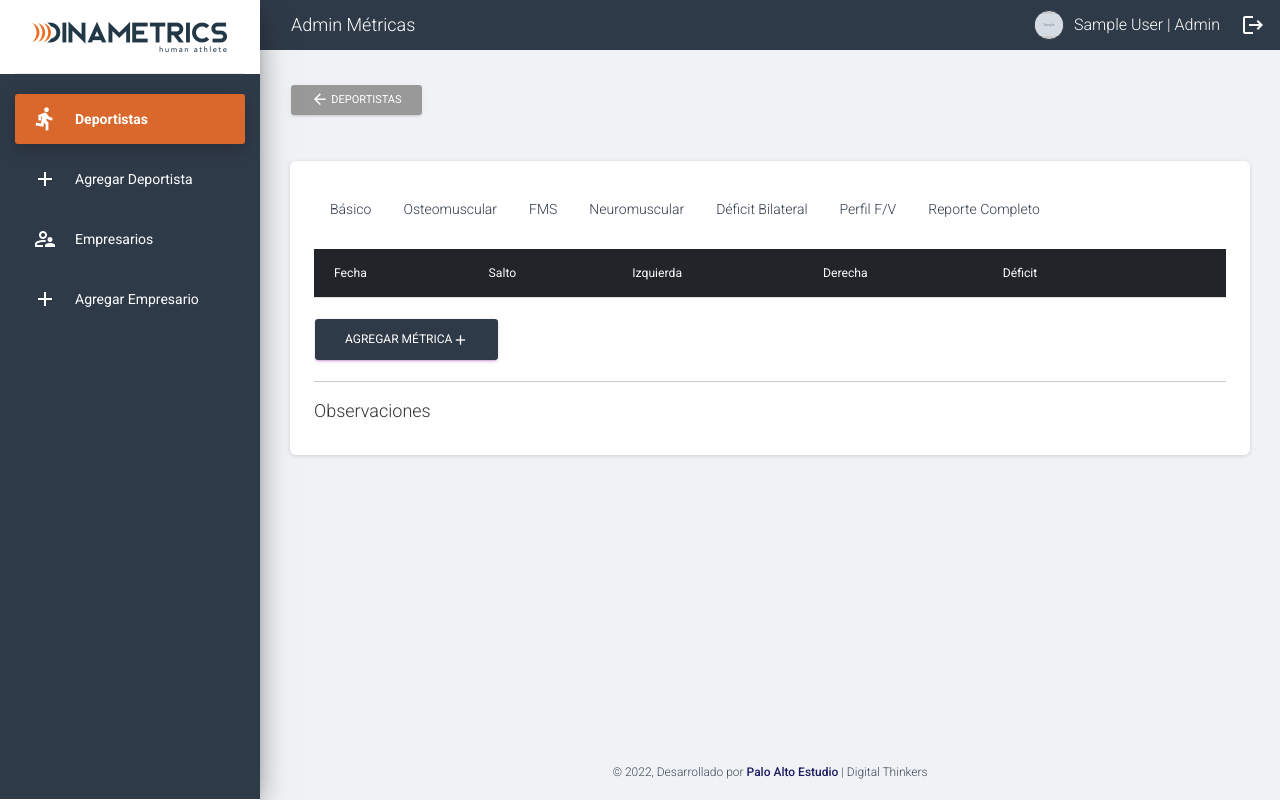
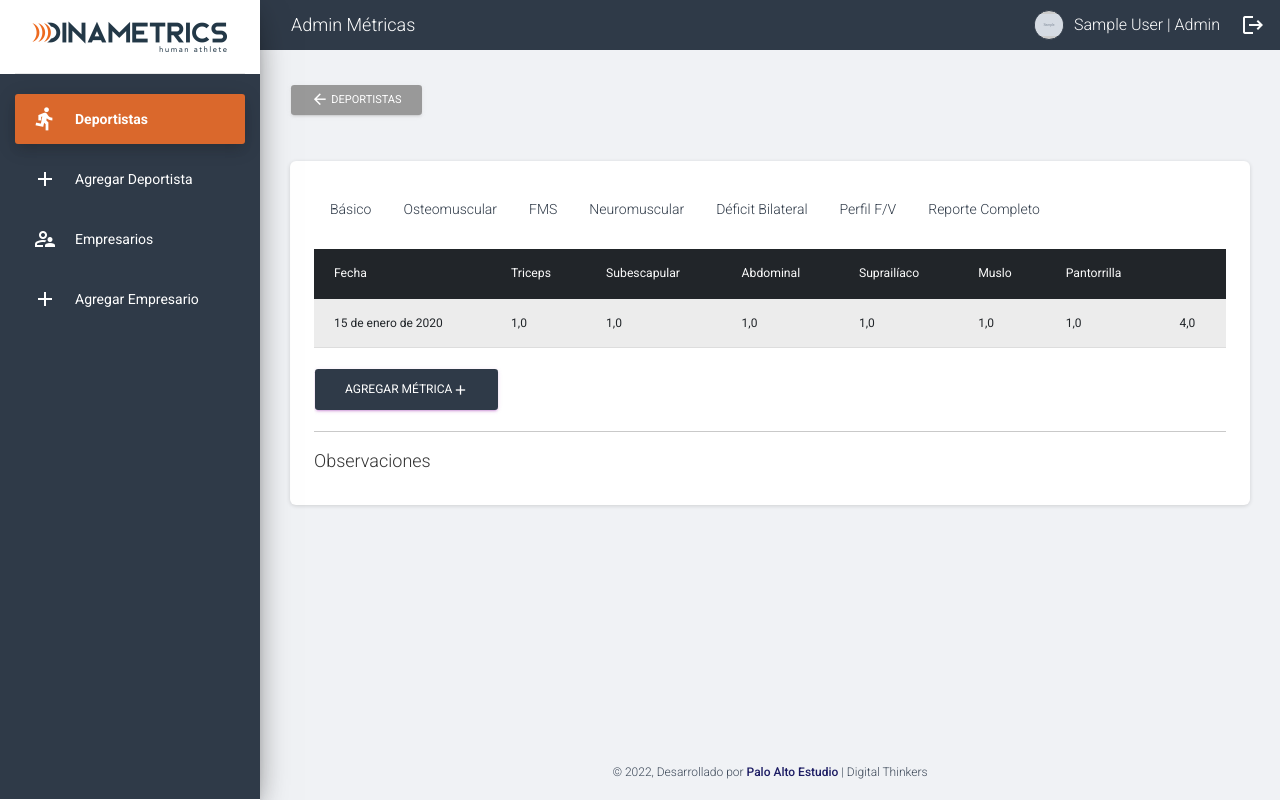
Before and after one commit to paloaltoestudio/DIN-Metrics, a Django app: page /deportistas/1/grasa in a window 1280 px wide. Run offline with Django 4.2, Linux system fonts and the light colour scheme; a user stored in the database is signed in; tables that the repository leaves empty hold one stand-in row (values such as "Sample post"); grey boxes marked "Sample" are stand-in pictures; lists and menus that the app fills with data are empty; parts of the project's set-up code (start-up, migrations or seed data) failed here and were passed over; some libraries are stand-ins or nearby versions.

Commit message:
Add create metric and calculate fat rate, add is athlete option

```diff
--- a/fat/models.py
+++ b/fat/models.py
@@ -5,12 +5,11 @@ from users.models import Athlete
 
 class Fat_rate(models.Model):
     date = models.DateField(blank=True)
-    is_athlete = models.BooleanField('Es deportista', blank=True)
-    athlete = models.OneToOneField(Athlete, on_delete=models.CASCADE, blank=True, null=True)
+    athlete = models.ForeignKey(Athlete, on_delete=models.CASCADE, blank=True, null=True, related_name='fats')
     triceps = models.FloatField('Triceps', blank=True)
     subscap = models.FloatField('Subescapular', blank=True)
     abdominal = models.FloatField('Abdominal', blank=True)
     suprailiac = models.FloatField('Suprailiaco', blank=True)
     thigh = models.FloatField('Muslo', blank=True)
     calf = models.FloatField('Pantorrilla', blank=True)
-    fat_rate = models.FloatField('Porcentaje de grasa', blank=True)
+    fat_rate = models.FloatField('Porcentaje de grasa', blank=True, null=True)
--- a/templates/users/detail.html
+++ b/templates/users/detail.html
@@ -28,6 +28,7 @@
         <div class="col-sm-6 col-lg-3">
             <h6>Información Deportiva {% if request.user.role == 'ADMIN' %}<a class="badge rounded-circle" href="#" data-bs-toggle="modal" data-bs-target="#sportModal"><i class="fs-6 material-icons">edit</i></a>{% endif %}</h6>
             <ul class="list-group">
+            <li class="list-group-item p-0"><strong>Es deportista:</strong> {% if user.athlete.is_athlete %} Sí {% else %} No {% endif %}</li>
             <li class="list-group-item p-0"><strong>Equipo:</strong> {% if user.athlete.team %} {{ user.athlete.team }} {% else %} --- {% endif %}</li>
             <li class="list-group-item p-0"><strong>Deporte:</strong> {% if user.athlete.sport %} {{ user.athlete.sport }} {% else %} --- {% endif %}</li>
             </ul>
@@ -173,6 +174,10 @@
                     <form action="{% url 'users:user_update' user.id %}" method='post'>
                     <div class="modal-body">
                             {% csrf_token %}
+                            <div class="input-group mb-3">
+                                <input class="" type="checkbox" name="is_athlete" {% if user.athlete.is_athlete %}checked{% endif %}>
+                                <label style="position:relative; top:5px; margin-left: 5px;" class="">Es deportista</label>
+                            </div>
                             <div class="input-group input-group-outline mb-3">
                                 <label class="form-label">Equipo</label>
                                 <input class="form-control" type="text" name="team" value="{% if user.athlete.team %}{{ user.athlete.team }}{% endif %}">
--- a/templates/users/detail_multiple.html
+++ b/templates/users/detail_multiple.html
@@ -406,6 +406,10 @@
                 <div class="modal-body">
                         {% csrf_token %}
                         <div class="input-group input-group-outline mb-3">
+                            <label class="form-label">Es deportista</label>
+                            <input class="form-control" type="checkbox" name="is_athlete" value="{% if user.athlete.is_athlete %}{{ user.athlete.is_athlete }}{% endif %}">
+                        </div>
+                        <div class="input-group input-group-outline mb-3">
                             <label class="form-label">Equipo</label>
                             <input class="form-control" type="text" name="team" value="{% if user.athlete.team %}{{ user.athlete.team }}{% endif %}">
                         </div>
--- /dev/null
+++ b/templates/users/inc/fat_create_modal.html
@@ -0,0 +1,64 @@
+<!-- Modal -->
+<div class="modal fade" id="fatCreateModal" tabindex="-1" aria-labelledby="fatCreateModalLabel" aria-hidden="true">
+    <div class="modal-dialog">
+        <div class="modal-content">
+            <div class="modal-header">
+                <h5 class="modal-title" id="fatCreateModalLabel">Pliegues</h5>
+                <a href="#" class="btn-close" data-bs-dismiss="modal" aria-label="Close"></a>
+            </div>
+            <div class="modal-body">
+                <form action="{% url 'users:fat_create' user.id %}" method='post'>
+                    {% csrf_token %}
+                    <div class="row">
+                        <div class="col-sm-6">
+                            <div class="input-group input-group-outline mb-3 is-upper">
+                                <label class="form-label">Fecha</label>
+                                <input class="form-control" type="date" name="date" value="" required>
+                            </div>
+                        </div>
+                        <div class="col-sm-6">
+                            <div class="input-group input-group-outline mb-3 is-upper">
+                                <label class="form-label">Triceps</label>
+                                <input class="form-control" type="number" step="0.01" name="triceps" value="" required>
+                            </div>
+                        </div>
+                        <div class="col-sm-6">
+                            <div class="input-group input-group-outline mb-3 is-upper">
+                                <label class="form-label">Subescapular</label>
+                                <input class="form-control" type="number" step="0.01" name="subscap" value="" required>
+                            </div>
+                        </div>
+                        <div class="col-sm-6">
+                            <div class="input-group input-group-outline mb-3 is-upper">
+                                <label class="form-label">Abdominal</label>
+                                <input class="form-control" type="number" step="0.01" name="abdominal" value="" required>
+                            </div>
+                        </div>
+                        <div class="col-sm-6">
+                            <div class="input-group input-group-outline mb-3 is-upper">
+                                <label class="form-label">Suprailíaco</label>
+                                <input class="form-control" type="number" step="0.01" name="suprailiac" value="" required>
+                            </div>
+                        </div>
+                        <div class="col-sm-6">
+                            <div class="input-group input-group-outline mb-3 is-upper">
+                                <label class="form-label">Muslo</label>
+                                <input class="form-control" type="number" step="0.01" name="thigh" value="" required>
+                            </div>
+                        </div>
+                        <div class="col-sm-6">
+                            <div class="input-group input-group-outline mb-3 is-upper">
+                                <label class="form-label">Pantorrilla</label>
+                                <input class="form-control" type="number" step="0.01" name="calf" value="" required>
+                            </div>
+                        </div>
+                    </div>
+
+                    <input type="text" name="uid" value="{{ user.id }}" hidden>
+                    <input type="text" name="athlete" value="{{ user.athlete.id }}" hidden>
+                    <button class="btn btn-primary">Guardar</button>
+                </form>
+            </div>
+        </div>
+    </div>
+</div>
--- a/templates/users/inc/fat_tab.html
+++ b/templates/users/inc/fat_tab.html
@@ -3,22 +3,35 @@
         <thead class="table-dark">
             <tr>
                 <th><strong>Fecha</strong></th>
-                <th><strong>Salto</strong></th>
-                <th><strong>Izquierda</strong></th>
-                <th><strong>Derecha</strong></th>
-                <th><strong>Déficit</strong></th>
+                <th><strong>Triceps</strong></th>
+                <th><strong>Subescapular</strong></th>
+                <th><strong>Abdominal</strong></th>
+                <th><strong>Suprailíaco</strong></th>
+                <th><strong>Muslo</strong></th>
+                <th><strong>Pantorrilla</strong></th>
                 <th></th>
             </tr>
         </thead>
 
         <tbody>
-
+            {% for fat_rate in fat_rates  %}
+            <tr>
+                <td>{{ fat_rate.date }}</td>
+                <td>{{ fat_rate.triceps }}</td>
+                <td>{{ fat_rate.subscap }}</td>
+                <td>{{ fat_rate.abdominal }}</td>
+                <td>{{ fat_rate.suprailiac }}</td>
+                <td>{{ fat_rate.thigh }}</td>
+                <td>{{ fat_rate.calf }}</td>
+                <td>{{ fat_rate.fat_rate }}</td>
+            </tr>
+            {% endfor %}
         </tbody>
     </table>
 
 
-    {% if request.user.role == 'ADMIN' %}<a href="#" class="btn btn-primary" data-bs-toggle="modal" data-bs-target="#biCreateModal">Agregar Métrica<i class="fs-6 material-icons">add</i></a>{% endif %}
-    {% include './bilateral_create_modal.html' %}
+    {% if request.user.role == 'ADMIN' %}<a href="#" class="btn btn-primary" data-bs-toggle="modal" data-bs-target="#fatCreateModal">Agregar Métrica<i class="fs-6 material-icons">add</i></a>{% endif %}
+    {% include './fat_create_modal.html' %}
 </div>
 
 <hr>
--- a/users/admin.py
+++ b/users/admin.py
@@ -11,7 +11,7 @@ class AthleteAdmin(admin.ModelAdmin):
 
     fieldsets = (
         (None, {'fields': ('user', 'manager', 'birthdate', 'gender', 'age', 'created', 'modified')}),
-        ('Información Básica', {'fields': ('team', 'sport', 'size', 'weight', 'eps')})
+        ('Información Básica', {'fields': ('is_athlete', 'team', 'sport', 'size', 'weight', 'eps')})
     )
 
     readonly_fields = ('created', 'modified')
--- a/users/models.py
+++ b/users/models.py
@@ -101,6 +101,7 @@ class Athlete(models.Model):
     birthdate = models.DateField('Fecha de Nacimiento',blank=True, null=True)
     gender = models.CharField('Género', max_length=1, choices=GENDER_CHOICES, blank=True)
     age = models.PositiveIntegerField('Edad', blank=True, null=True)
+    is_athlete = models.BooleanField('Es deportista', blank=True, null=True)
     team = models.CharField('Equipo', max_length=30, blank=True, null=True)
     sport = models.CharField('Deporte', max_length=30, blank=True, null=True)
     size = models.CharField('Talla', max_length=10, blank=True, null=True)
--- a/users/urls.py
+++ b/users/urls.py
@@ -15,6 +15,7 @@ from bilateral.views import (BilateralUpdateView, BilateralCreateView, Bilateral
 from profile_fv.views import (ProfileUpdateView, ProfileCreateView, ProfileDelete, FVCreateView, FVDelete,
                               ProfileObservationsCreateView, ProfileObservationsUpdateView, ProfileObservationsDeleteView)
 
+from fat.views import FatCreateView
 
 app_name = 'users'
 
@@ -59,6 +60,7 @@ urlpatterns = [
     path('deportistas/bilateral/crear-observacion', BilateralObservationCreateView.as_view(), name='bilateral_observation_create'),
     path('deportistas/<int:id>/bilateral/editar-observacion', BilateralObservationUpdateView.as_view(), name='bilateral_observation_edit'),
     path('deportistas/<int:id>/bilateral/borrar-observacion', BilateralObservationDeleteView.as_view(), name='bilateral_observation_delete'),
+    path('deportistas/<int:id>/crear_grasa', FatCreateView.as_view(), name='fat_create'),
     path('<int:id>/editar-perfil', ProfileUpdateView.as_view(), name='profile_update'),
     path('crear-perfil', ProfileCreateView.as_view(), name='profile_create'),
     path('deportistas/<int:id>/grasa', FatDetailView.as_view(), name='fat_detail'),
--- a/users/views.py
+++ b/users/views.py
@@ -32,6 +32,7 @@ from users.utils import age, get_sum
 
 #data
 from users.data.jumps_data import jump_data
+from users.data.fat_data import fat_data
 from users.data.bilateral_data import bilateral_data
 from users.data.profile_data import profile_data
 from users.data.fv_data import fv_data
@@ -270,6 +271,14 @@ class FatDetailView(LoginRequiredMixin, DetailView):
         'page': 'user_list_detail',
     }
 
+    def get_context_data(self, **kwargs):
+        context = super().get_context_data(**kwargs)
+
+        #Get data from fat and make chart
+        fat_data(context)
+
+        return context
+
 
 class ProfileFVDetail(LoginRequiredMixin, DetailView):
     model = User
@@ -424,8 +433,16 @@ def user_update(request, id):
         if request.POST['type'] == 'sport':
             form_profile_sport = UpdateAthleteSport(data=request.POST, instance=user.athlete)
 
+            if request.POST.get('is_athlete') and request.POST.get('is_athlete') == 'on':
+                is_athlete = True
+            else:
+                is_athlete = False
+
             if form_profile_sport.is_valid():
-                form_profile_sport.save()
+                sport = form_profile_sport.save(commit=False)
+                sport.is_athlete = is_athlete
+                sport.save()
+
                 messages.add_message(request, messages.SUCCESS, 'Deportista Actualizado')
 
             else:
```
Also changed, not shown: fat/views.py (+55 -0 lines), users/data/fat_data.py (added, +101 -0 lines).
